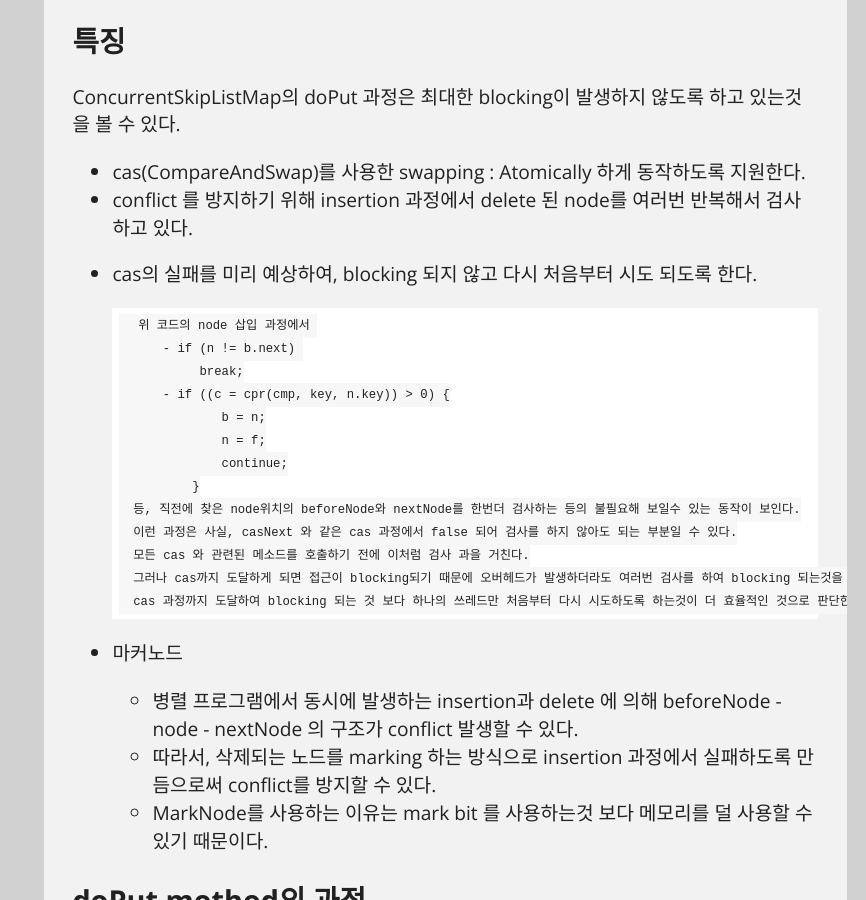
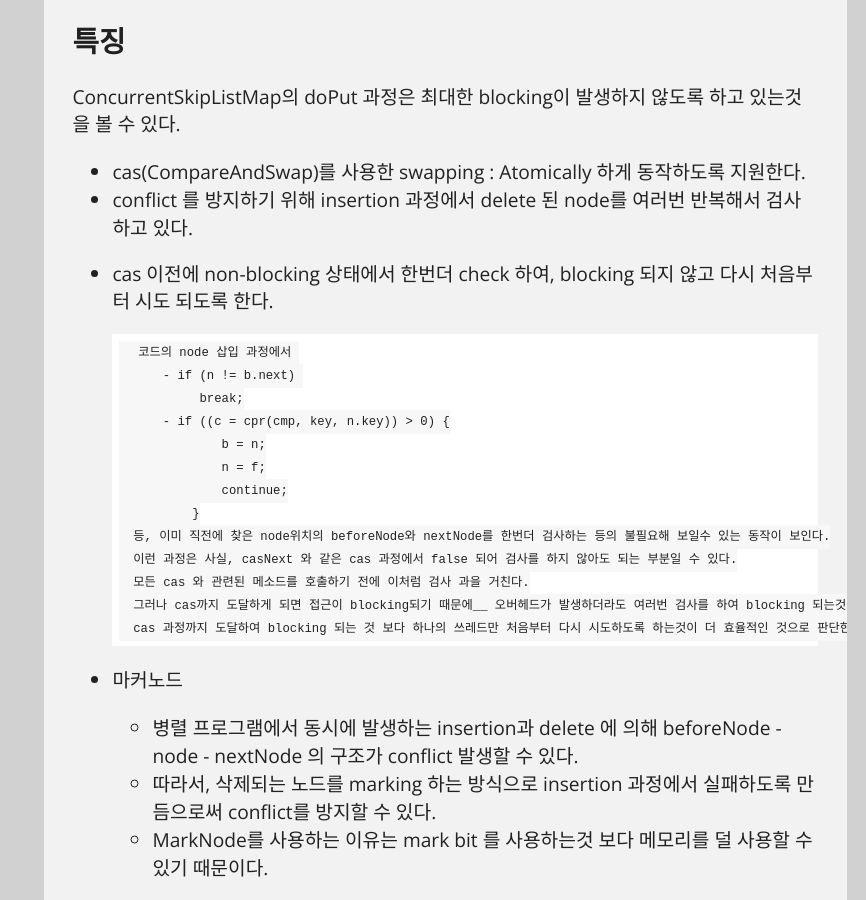
Before and after one commit to kdsr2z0/kdsr2z0.github.io, a Jekyll site: the page built from _posts/2015-03-01-java_skip_list_map_doPut.md, in a window 1280 px wide and 900 px high, scrolled down 1296 px. Shown: the whole window, without its empty margins (414-1280 px from the left). Built offline with Jekyll 4.4.1, drawn with Linux system fonts in a browser that asks for light colours; Markdown is read by kramdown in place of the engine named in the settings; comment, search, counter and statistics services are not loaded.

Commit message:
no message

```diff
--- a/_posts/2015-03-01-java_skip_list_map_doPut.md
+++ b/_posts/2015-03-01-java_skip_list_map_doPut.md
@@ -55,10 +55,10 @@
 
 * cas(CompareAndSwap)를 사용한 swapping : Atomically 하게 동작하도록 지원한다.
 * conflict 를 방지하기 위해 insertion 과정에서 delete 된 node를 여러번 반복해서 검사하고 있다.
-* cas의 실패를 미리 예상하여, blocking 되지 않고 다시 처음부터 시도 되도록 한다.
+* cas 이전에 non-blocking 상태에서 한번더 check 하여, blocking 되지 않고 다시 처음부터 시도 되도록 한다.
 
 
-		위 코드의 node 삽입 과정에서
+		코드의 node 삽입 과정에서
 			- if (n != b.next)
 				 break;
 			- if ((c = cpr(cmp, key, n.key)) > 0) {
@@ -66,10 +66,10 @@
 					n = f;
 					continue;
 				}
-		등, 직전에 찾은 node위치의 beforeNode와 nextNode를 한번더 검사하는 등의 불필요해 보일수 있는 동작이 보인다.
+		등, 이미 직전에 찾은 node위치의 beforeNode와 nextNode를 한번더 검사하는 등의 불필요해 보일수 있는 동작이 보인다.
 		이런 과정은 사실, casNext 와 같은 cas 과정에서 false 되어 검사를 하지 않아도 되는 부분일 수 있다.
 		모든 cas 와 관련된 메소드를 호출하기 전에 이처럼 검사 과을 거친다.
-		그러나 cas까지 도달하게 되면 접근이 blocking되기 때문에 오버헤드가 발생하더라도 여러번 검사를 하여 blocking 되는것을 최대한 막고 있다.
+		그러나 cas까지 도달하게 되면 접근이 blocking되기 때문에__ 오버헤드가 발생하더라도 여러번 검사를 하여 blocking 되는것을 최대한 막고 있다.
 		cas 과정까지 도달하여 blocking 되는 것 보다 하나의 쓰레드만 처음부터 다시 시도하도록 하는것이 더 효율적인 것으로 판단한 것 같다.
 
 
```
